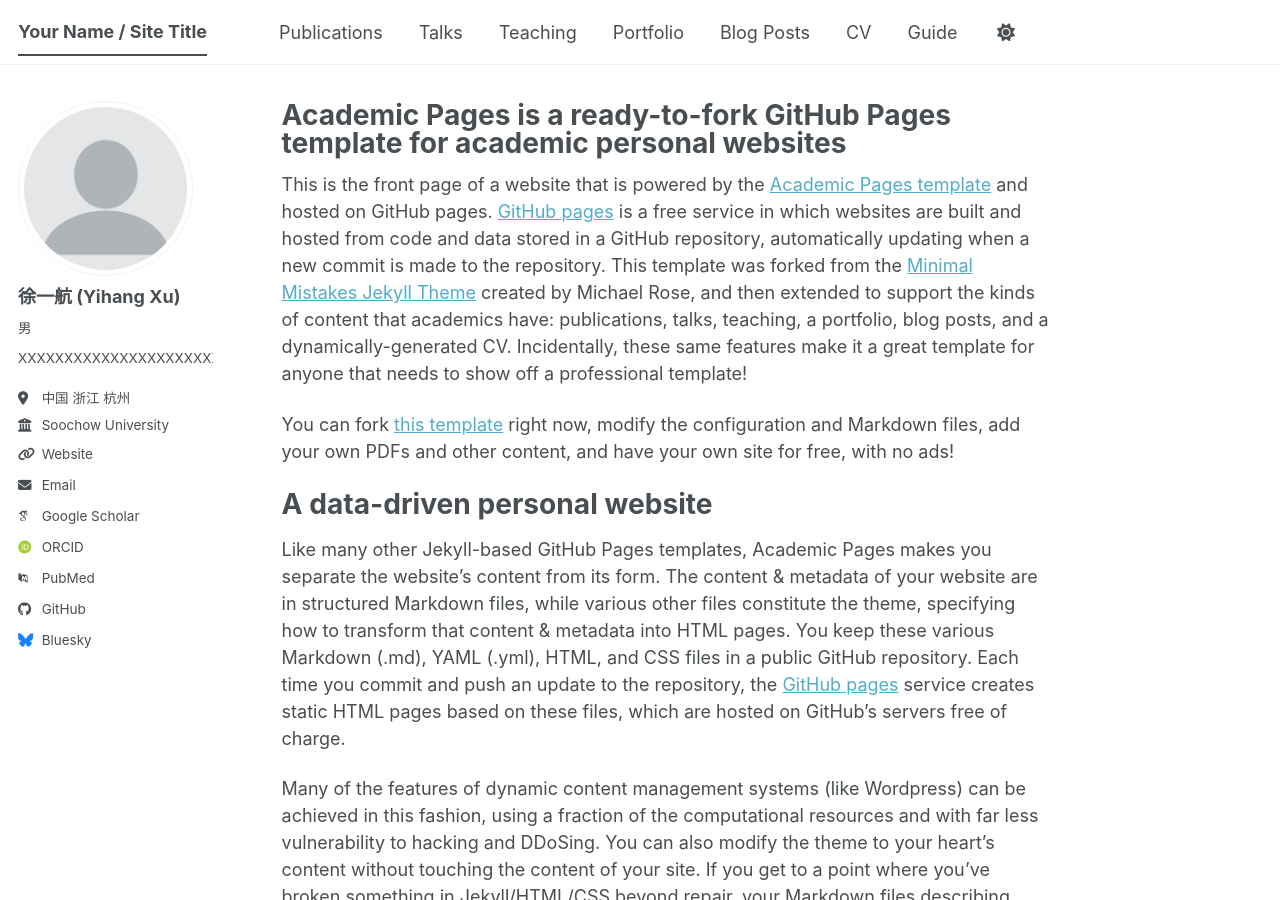
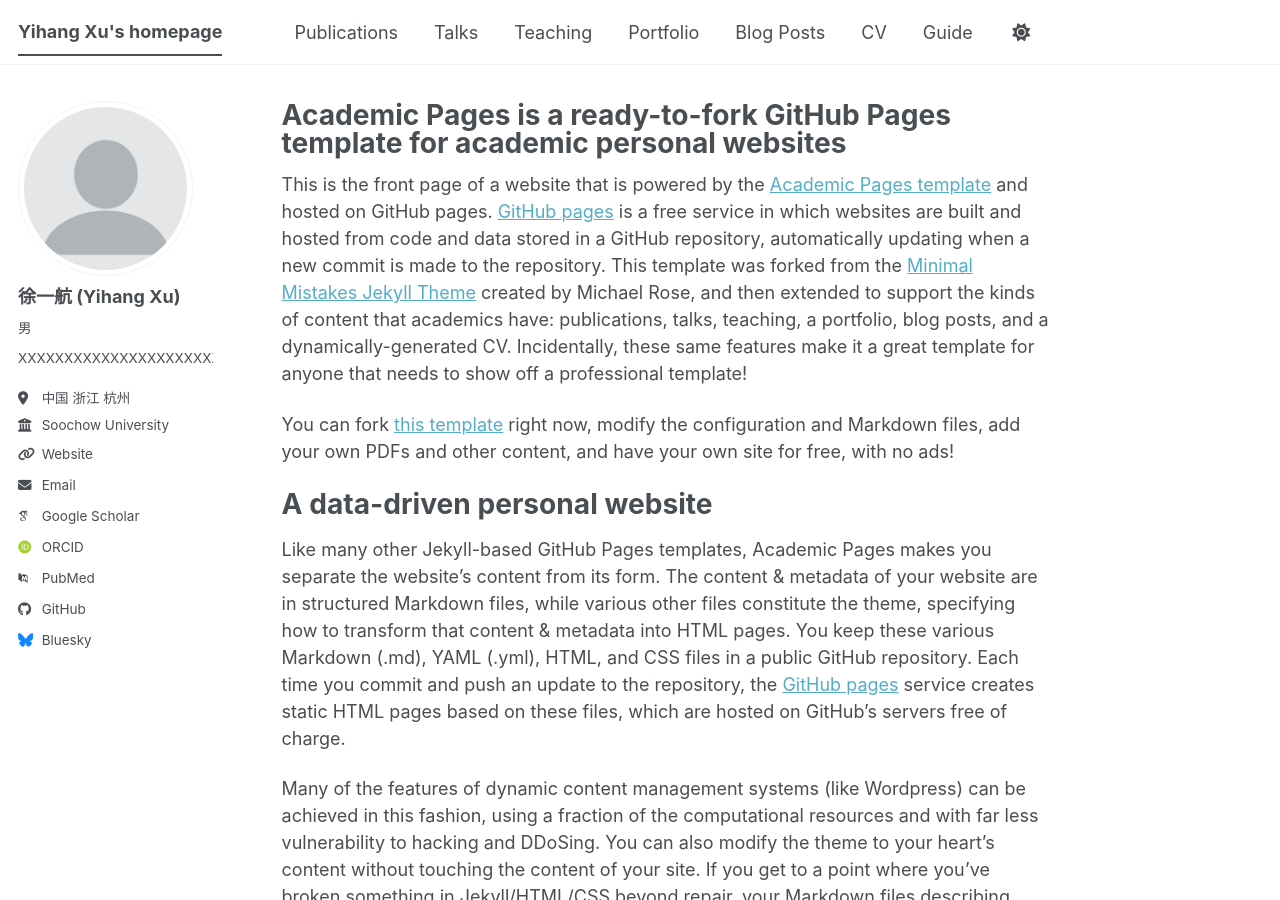
Before and after one commit to EthanXu1019/EthanXu1019.github.io, a Jekyll site: the page built from _pages/about.md, in a window 1280 px wide and 900 px high. Built offline with Jekyll 4.4.1, drawn with Linux system fonts in a browser that asks for light colours; some web fonts are replaced; a script bundle is joined from its source files by our own code; library files that are not in the unit come from our copies.

Commit message:
Update _config.yml

```diff
--- a/_config.yml
+++ b/_config.yml
@@ -9,7 +9,7 @@
 # Basic Site Settings
 locale                   : "en-US"
 site_theme               : "default" # The available themes options are "default", "air", "sunrise", "mint", "dirt" and "contrast"
-title                    : "Your Name / Site Title"
+title                    : "Yihang Xu's homepage"
 title_separator          : "-"
 name                     : &name "Your Name"
 description              : &description "Your Name's academic portfolio"   # Update this with a general description of your site, this is the default if not overridden by a page
```
